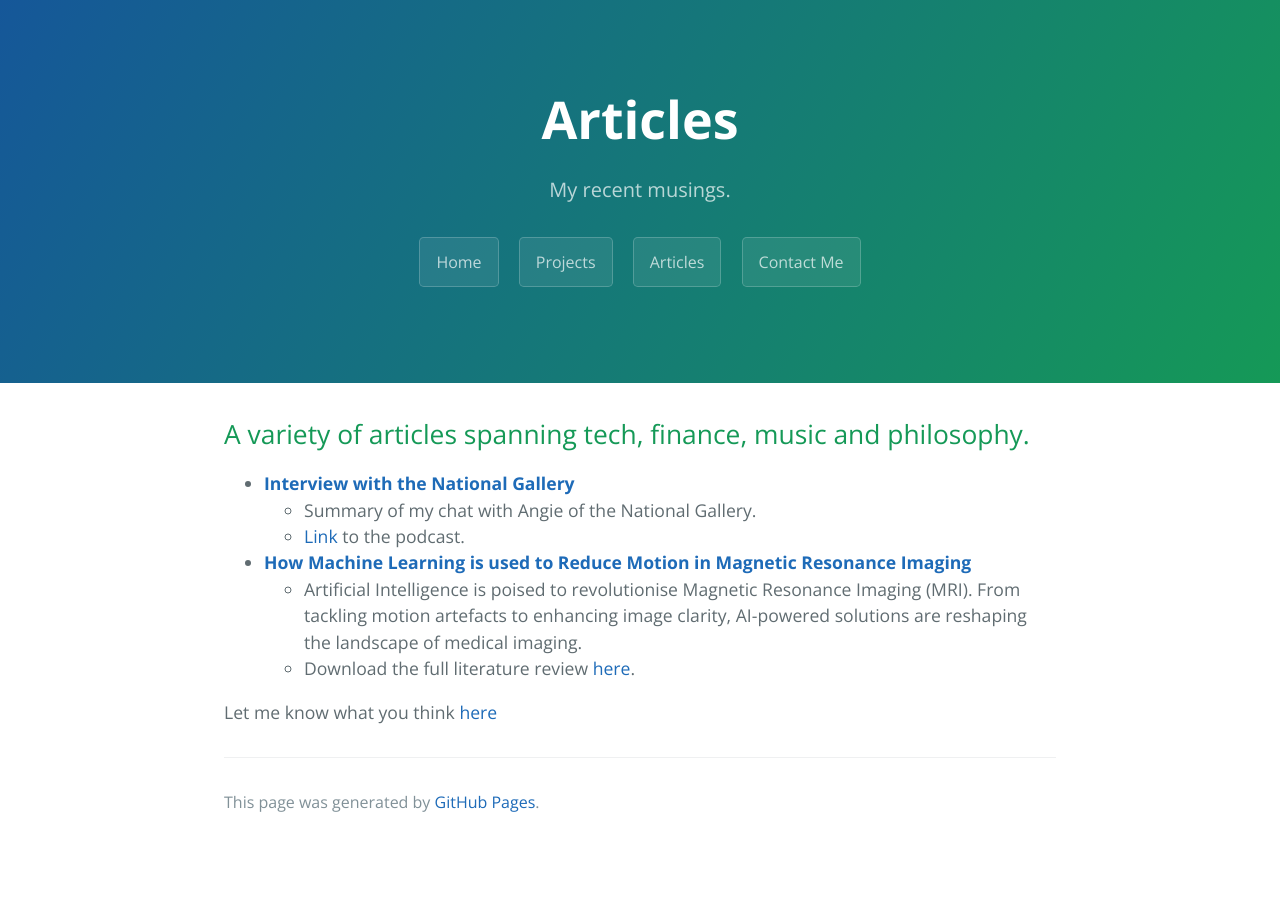
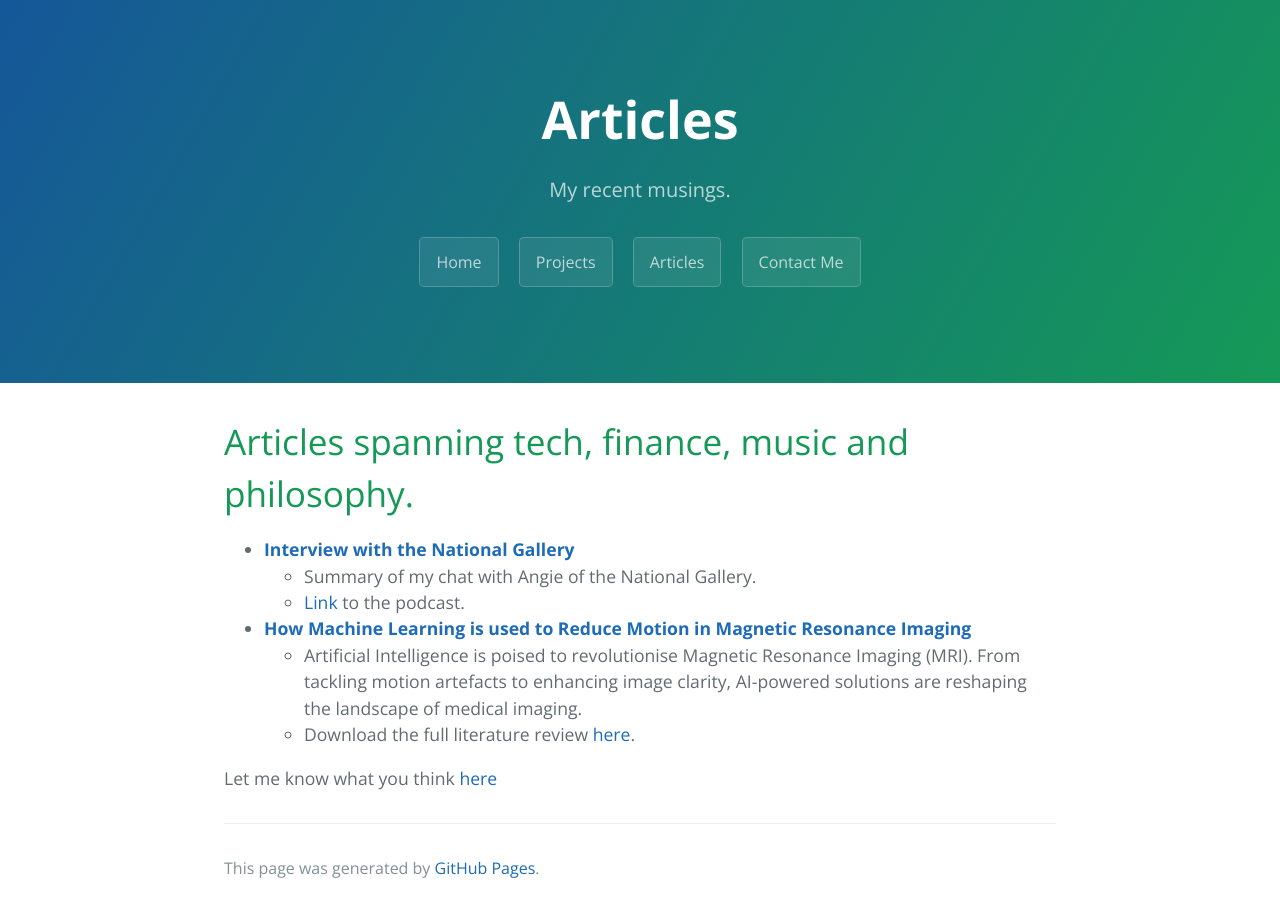
Before and after one commit to arelakaunu/arelakaunu.github.io, a Jekyll site: the page built from articles.md, in a window 1280 px wide. Built offline with Jekyll 4.4.1, drawn with Linux system fonts in a browser that asks for light colours.

Commit message:
Update articles.md

```diff
--- a/articles.md
+++ b/articles.md
@@ -4,7 +4,7 @@ title: Articles
 description: My recent musings.
 ---
 
-## A variety of articles spanning tech, finance, music and philosophy.
+# Articles spanning tech, finance, music and philosophy.
 
 - [**Interview with the National Gallery**](/nat-gal.html)
   - Summary of my chat with Angie of the National Gallery.
```
